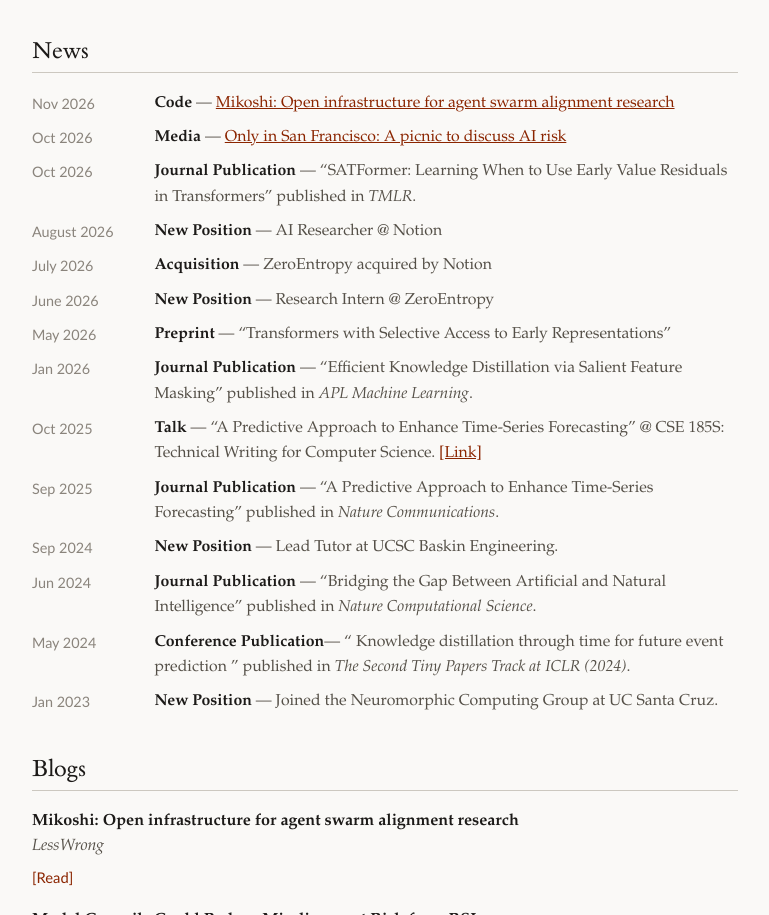
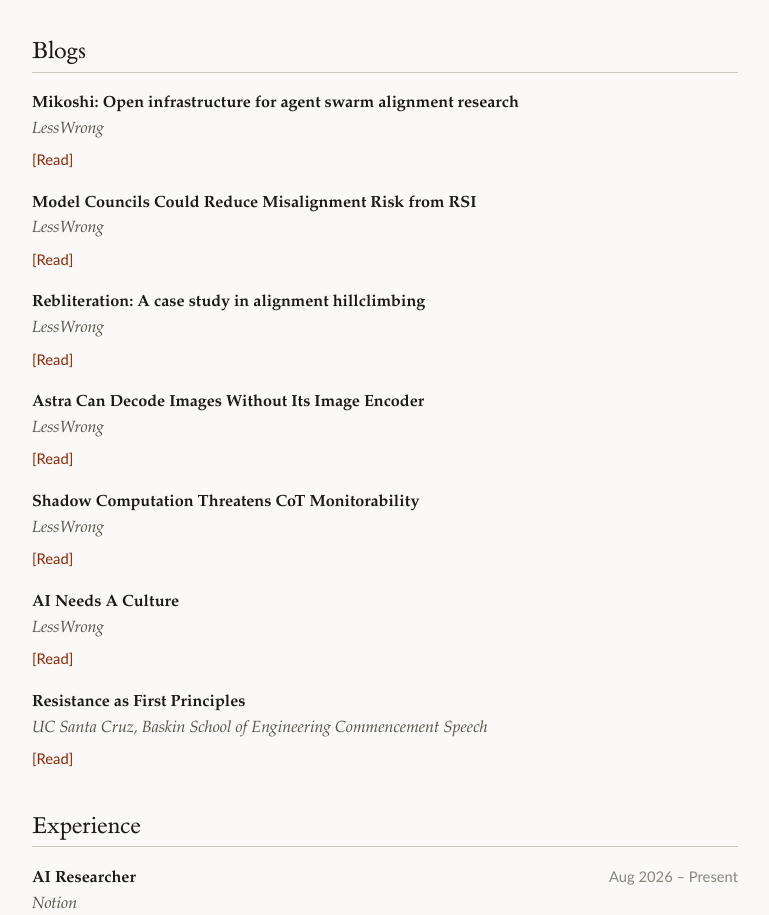
Before and after one commit to skyegunasekaran/SkyeGunasekaran.github.io, a plain HTML site: page index.html in a window 1280 px wide. Shown: the part 749-1664 px from the top of the page, without its empty margins (255-1024 px from the left). Drawn offline with Linux system fonts and the light colour scheme.

Commit message:
Update index.html

```diff
--- a/index.html
+++ b/index.html
@@ -331,66 +331,6 @@
   </p>
 </section>
 
-  <section>
-    <h2>News</h2>
-    <div class="news-item">
-      <span class="news-date">Nov 2026</span>
-      <span class="news-text"><strong>Code</strong> &mdash; <a href="https://github.com/skyegunasekaran/mikoshi">Mikoshi: Open infrastructure for agent swarm alignment research</a> </span>
-    </div>
-    <div class="news-item">
-      <span class="news-date">Oct 2026</span>
-      <span class="news-text"><strong>Media</strong> &mdash; <a href="https://www.marketplace.org/story/2026/10/08/at-this-san-francisco-picnic-people-share-their-ai-anxieties">Only in San Francisco: A picnic to discuss AI risk</a> </span>
-    </div>
-    <div class="news-item">
-      <span class="news-date">Oct 2026</span>
-      <span class="news-text"><strong>Journal Publication</strong> &mdash; &ldquo;SATFormer: Learning When to Use Early Value Residuals in Transformers&rdquo; published in <em>TMLR</em>.</span>
-    </div>
-    <div class="news-item">
-      <span class="news-date">August 2026</span>
-      <span class="news-text"><strong>New Position</strong> &mdash; AI Researcher @ Notion </span>
-    </div>
-    <div class="news-item">
-      <span class="news-date">July 2026</span>
-      <span class="news-text"><strong>Acquisition</strong> &mdash; ZeroEntropy acquired by Notion </span>
-    </div>
-    <div class="news-item">
-      <span class="news-date">June 2026</span>
-      <span class="news-text"><strong>New Position</strong> &mdash; Research Intern @ ZeroEntropy </span>
-    </div>
-    <div class="news-item">
-      <span class="news-date">May 2026</span>
-      <span class="news-text"><strong>Preprint</strong> &mdash; &ldquo;Transformers with Selective Access to Early Representations&rdquo;</span>
-    </div>
-    <div class="news-item">
-      <span class="news-date">Jan 2026</span>
-      <span class="news-text"><strong>Journal Publication</strong> &mdash; &ldquo;Efficient Knowledge Distillation via Salient Feature Masking&rdquo; published in <em>APL Machine Learning</em>.</span>
-    </div>
-    <div class="news-item">
-      <span class="news-date">Oct 2025</span>
-      <span class="news-text"><strong>Talk</strong> &mdash; &ldquo;A Predictive Approach to Enhance Time-Series Forecasting&rdquo; @ CSE 185S: Technical Writing for Computer Science. <a href=https://youtu.be/XGts4U8BDpc>[Link]</a></span>
-    </div>
-    <div class="news-item">
-      <span class="news-date">Sep 2025</span>
-      <span class="news-text"><strong>Journal Publication</strong> &mdash; &ldquo;A Predictive Approach to Enhance Time-Series Forecasting&rdquo; published in <em>Nature Communications</em>.</span>
-    </div>
-    <div class="news-item">
-      <span class="news-date">Sep 2024</span>
-      <span class="news-text"><strong>New Position</strong> &mdash; Lead Tutor at UCSC Baskin Engineering.</span>
-    </div>
-    <div class="news-item">
-      <span class="news-date">Jun 2024</span>
-      <span class="news-text"><strong>Journal Publication</strong> &mdash; &ldquo;Bridging the Gap Between Artificial and Natural Intelligence&rdquo; published in <em>Nature Computational Science</em>.</span>
-    </div>
-    <div class="news-item">
-      <span class="news-date">May 2024</span>
-      <span class="news-text"><strong>Conference Publication</strong>&mdash; &ldquo; Knowledge distillation through time for future event prediction &rdquo; published in <em>The Second Tiny Papers Track at ICLR (2024)</em>.</span>
-    </div>
-    <div class="news-item">
-      <span class="news-date">Jan 2023</span>
-      <span class="news-text"> <strong>New Position</strong> &mdash; Joined the Neuromorphic Computing Group at UC Santa Cruz.</span>
-    </div>
-  </section>
-
   <!-- BLOGS -->
   <section>
     <h2>Blogs</h2>
```
